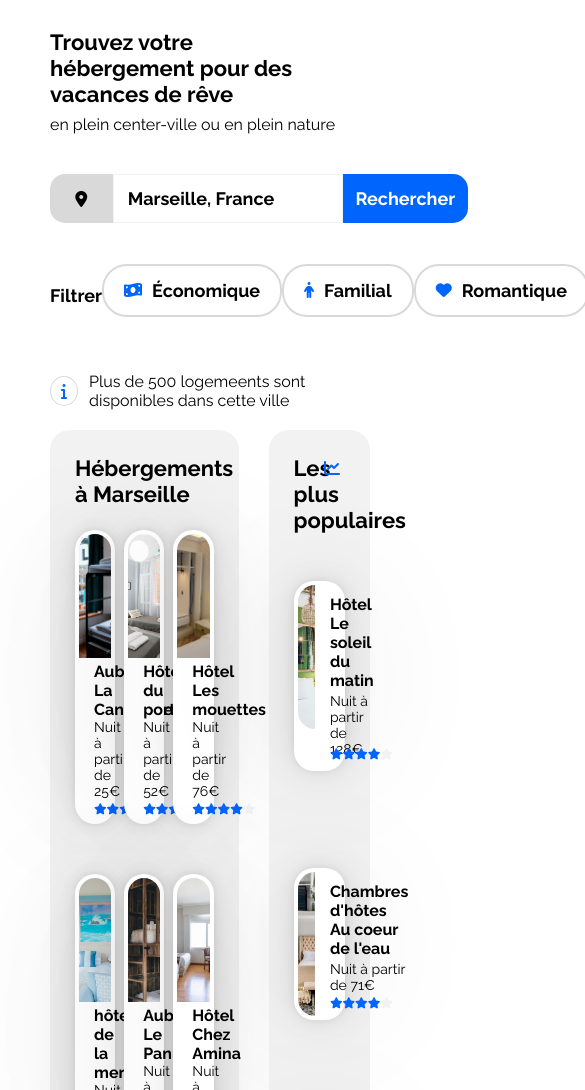
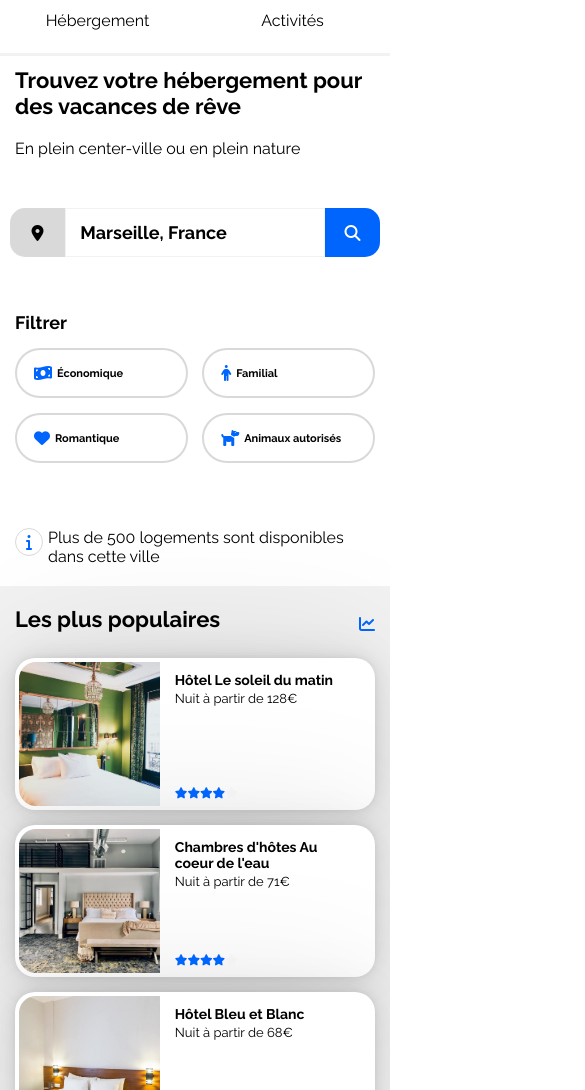
Before and after one commit to Nahimana96/Projet-2-Cr-ation-d-un-site-de-vacance, a plain HTML site: page index.html in a window 390 px wide. Shown: the part 76-1166 px from the top of the page, 585 px wide, since content can reach past the window. Drawn offline with Linux system fonts and the light colour scheme.

Commit message:
la responsive

```diff
--- a/index.html
+++ b/index.html
@@ -29,7 +29,7 @@
     </header>
     <main>
       <h1>Trouvez votre hébergement pour des vacances de rêve</h1>
-      <p>en plein center-ville ou en plein nature</p>
+      <p>En plein center-ville ou en plein nature</p>
       <form action="#">
         <div class="location">
           <i class="fa-solid fa-location-dot"></i>
@@ -40,8 +40,9 @@
           <i class="fa-solid fa-magnifying-glass"></i>
         </div>
       </form>
+      <div class="container">
+        <h2>Filtrer</h2>
         <div class="section-filtre">
-        <h2>Filtrer</h2>
           <div class="btn-filter">
             <i class="fa-solid fa-money-bill-wave"></i>
             <h2>Économique</h2>
@@ -59,9 +60,10 @@
             <h2>Animaux autorisés</h2>
           </div>
         </div>
+      </div>
       <div class="information">
         <i class="fa-solid fa-info"></i>
-        <p>Plus de 500 logemeents sont disponibles dans cette ville</p>
+        <p>Plus de 500 logements sont disponibles dans cette ville</p>
       </div>
       <section id="hebergements">
         <div class="part left-part">
--- a/style.css
+++ b/style.css
@@ -103,6 +103,11 @@ input[type="submit"] {
 .fa-magnifying-glass {
   color: white;
 }
+.container {
+  display: flex;
+  justify-content: space-between;
+  align-items: center;
+}
 .section-filtre {
   width: 90%;
   display: flex;
@@ -111,7 +116,6 @@ input[type="submit"] {
   align-items: center;
   margin-bottom: 35px;
 }
-
 .btn-filter {
   display: flex;
   align-items: center;
@@ -124,6 +128,7 @@ input[type="submit"] {
 }
 .btn-filter h2 {
   padding-left: 10px;
+  font-size: 1.0625em;
 }
 .btn-filter i {
   color: #0065fc;
@@ -140,9 +145,9 @@ input[type="submit"] {
 .information i {
   color: #0065fc;
   margin-right: 11px;
-  border: 1px solid #d9d9d9;
+  border: 1.5px solid #d9d9d9;
   border-radius: 50%;
-  padding: 6px 10px;
+  padding: 5px 10px;
 }
 
 #hebergements {
@@ -289,7 +294,7 @@ input[type="submit"] {
   /* flex-direction: column; */
   /* justify-content: space-between; */
   width: 22%;
-  height: 444.51px;
+  height: 445px;
   max-height: 500px;
   border-radius: 20px;
   box-shadow: 0px 0px 6.4px rgba(0, 0, 0, 0.053),
@@ -328,3 +333,185 @@ footer {
 .item p {
   padding-bottom: 12px;
 }
+/* Responsive pour la tablette */
+
+@media screen and (max-width: 992px) {
+  .section-filtre {
+    width: 100%;
+  }
+  .btn-filter {
+    padding: 10px;
+  }
+  #hebergements {
+    flex-direction: column;
+  }
+  .left-part {
+    width: 100%;
+    margin-bottom: 50px;
+  }
+  .right-part {
+    width: 100%;
+  }
+  .right-part h1 {
+    padding-bottom: 26px;
+  }
+  .most-popular {
+    flex-direction: row;
+    justify-content: space-between;
+  }
+  .most-popular article {
+    width: 30%;
+  }
+  .description h2 {
+    font-size: 0.875em;
+  }
+  .description p {
+    font-size: 0.8125em;
+  }
+  .lieux article {
+    height: 267px;
+  }
+  .lieux article > img {
+    height: 80%;
+  }
+  .lieux article > h2 {
+    padding: 6px 17px;
+  }
+}
+
+/* Respnonsive pour le Mobile */
+
+@media screen and (max-width: 768px) and (min-width: 200px) {
+  header {
+    flex-direction: column;
+    margin-bottom: 23px;
+  }
+  header img {
+    margin: 20px 0 48px 0;
+  }
+  .liens {
+    width: 100%;
+    margin: 0;
+  }
+  .liens ul {
+    padding: auto;
+  }
+  .liens ul li {
+    width: 50%;
+    text-align: center;
+  }
+  .liens ul li a {
+    display: inline-block;
+    width: 100%;
+    padding: 0 0 23px 0;
+    margin-left: 0;
+    border-top: none;
+    border-bottom: #f2f2f2 3px solid;
+  }
+
+  .liens ul li a:hover {
+    border-top: none;
+    border-bottom: #0065fc 3px solid;
+  }
+  main {
+    margin: 0;
+  }
+  main > h1 {
+    padding: 20px 15px;
+  }
+  main > p {
+    padding: 0 15px 10px 15px;
+  }
+  form {
+    margin: 40px auto;
+    width: 95%;
+  }
+  .location {
+    width: 15%;
+  }
+  input[type="text"] {
+    width: 70%;
+  }
+  input[type="submit"] {
+    display: none;
+  }
+  .search-icon {
+    display: flex;
+    width: 15%;
+  }
+  .container {
+    flex-direction: column;
+    align-items: flex-start;
+    justify-content: space-between;
+    padding: 15px;
+  }
+  .container > h2 {
+    padding-bottom: 15px;
+  }
+  .section-filtre {
+    flex-wrap: wrap;
+  }
+  .btn-filter {
+    width: 48%;
+    padding: 15px 17px;
+    margin-bottom: 15px;
+  }
+  .btn-filter h2 {
+    font-size: 0.6875em;
+    padding-left: 5px;
+  }
+  .information {
+    padding: 0 15px;
+    align-items: flex-start;
+  }
+  .information i {
+    margin-right: 5px;
+  }
+  .right-part {
+    order: 0;
+    border-radius: 0px;
+    padding: 20px 15px;
+  }
+  .fa-chart-line {
+    right: 15px;
+  }
+  .most-popular {
+    flex-direction: column;
+  }
+  .most-popular article {
+    width: 100%;
+    margin-bottom: 15px;
+  }
+  .left-part {
+    order: 1;
+    background-color: white;
+    border-radius: 0px;
+    padding: 20px 15px;
+  }
+  .left-part > h2 {
+    display: none;
+  }
+  .all-articles {
+    flex-direction: column;
+  }
+  .all-articles article {
+    width: 100%;
+    margin-bottom: 15px;
+  }
+  #activites {
+    padding: 15px;
+  }
+  .lieux {
+    flex-direction: column;
+  }
+  .lieux article {
+    width: 100%;
+    margin-bottom: 15px;
+  }
+  footer {
+    margin: 0;
+    flex-direction: column;
+    justify-content: flex-start;
+    padding: 45px 30px;
+  }
+}
```
Lines whose indentation alone changed are shown as unchanged.
